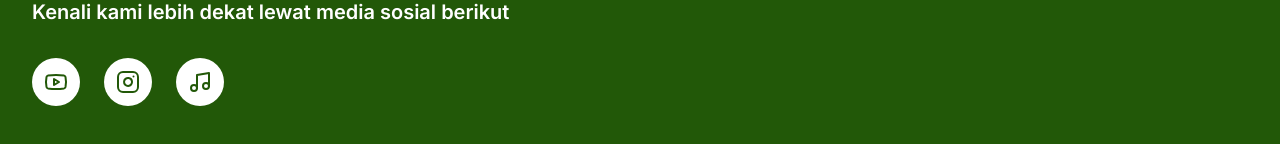
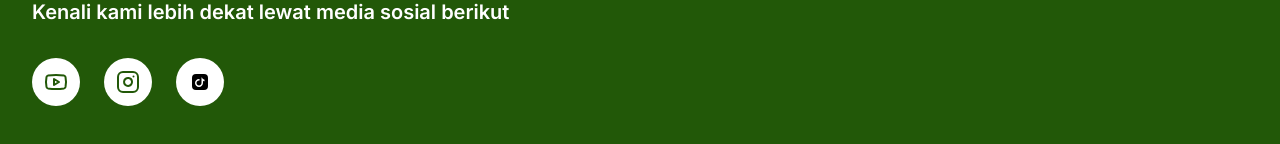
Before and after one commit to DiabloXXXX/jagakarsa, a React (Vite) app: page / in a window 1280 px wide. Shown: the part 3347-3491 px from the top of the page. Built offline with nearby package versions, Linux system fonts and the light colour scheme.

Commit message:
Replace music icon with TikTok icon in footer

```diff
--- a/src/components/Footer.jsx
+++ b/src/components/Footer.jsx
@@ -1,5 +1,5 @@
 import React from 'react'
-import { MapPin, Phone, Mail, Youtube, Instagram, Music } from 'lucide-react'
+import { MapPin, Phone, Mail, Youtube, Instagram } from 'lucide-react'
 import { socialLinks } from '../config/siteConfig'
 
 export default function Footer() {
@@ -59,7 +59,7 @@ export default function Footer() {
                 <div className="flex gap-3 sm:gap-4 md:gap-6">
                   <SocialLink icon={<Youtube size={24} />} href={socialLinks.youtube} label="YouTube" />
                   <SocialLink icon={<Instagram size={24} />} href={socialLinks.instagram} label="Instagram" />
-                  <SocialLink icon={<Music size={24} />} href={socialLinks.tiktok} label="TikTok" />
+                  <SocialLink icon={<TikTokIcon size={24} />} href={socialLinks.tiktok} label="TikTok" />
                 </div>
               </div>
 
@@ -68,6 +68,24 @@ export default function Footer() {
         </div>
       </div>
     </footer>
+  )
+}
+
+function TikTokIcon({ size = 24 }) {
+  return (
+    <svg
+      width={size}
+      height={size}
+      viewBox="0 0 24 24"
+      fill="none"
+      xmlns="http://www.w3.org/2000/svg"
+    >
+      <rect x="4" y="4" width="16" height="16" rx="4" fill="#000000" />
+      <path
+        d="M13.5 7.5V13c0 1.38-1.12 2.5-2.5 2.5S8.5 14.38 8.5 13s1.12-2.5 2.5-2.5c.18 0 .36.02.53.06V9.1A3.5 3.5 0 0 0 11 9C8.79 9 7 10.79 7 13s1.79 4 4 4c2.21 0 4-1.79 4-4v-2.3c.42.32.93.55 1.5.63V9.7c-.73-.12-1.32-.45-1.77-.9-.5-.5-.73-1.06-.73-1.3h-1.5Z"
+        fill="#ffffff"
+      />
+    </svg>
   )
 }
 
```
